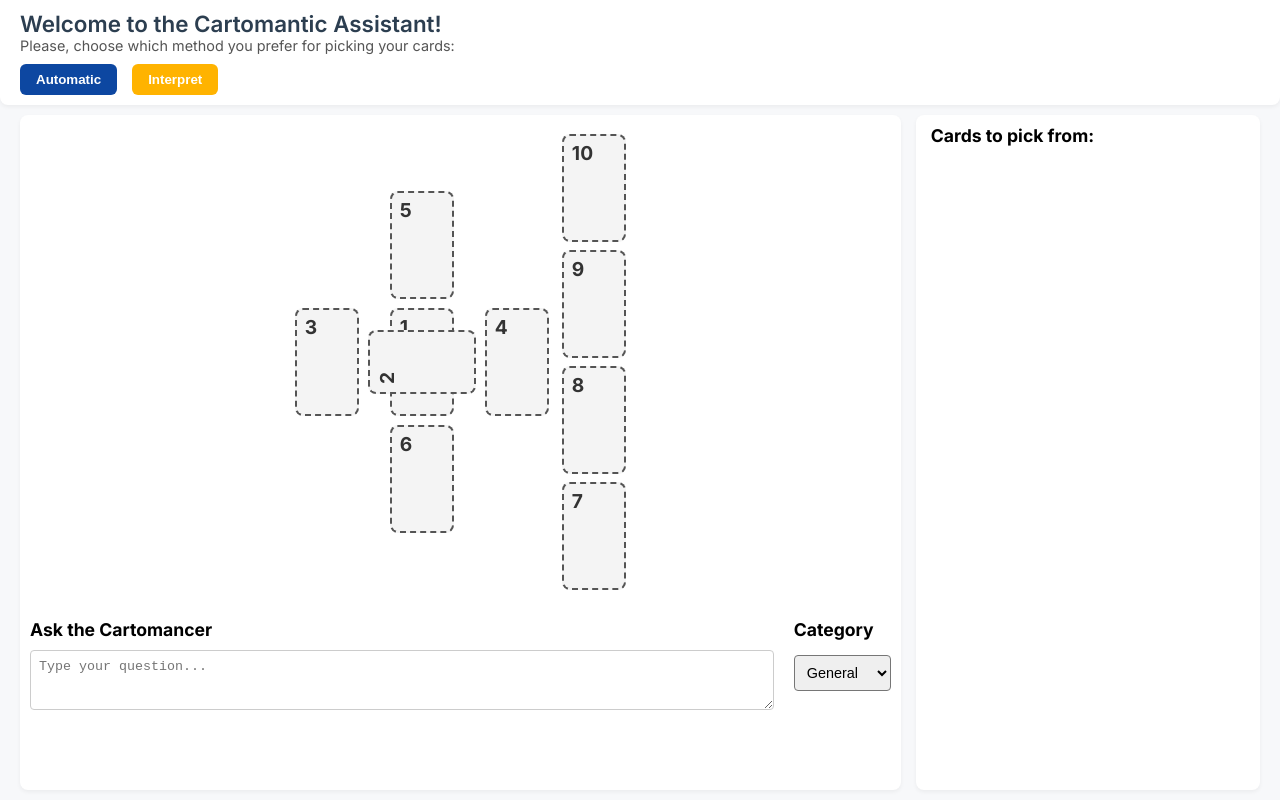
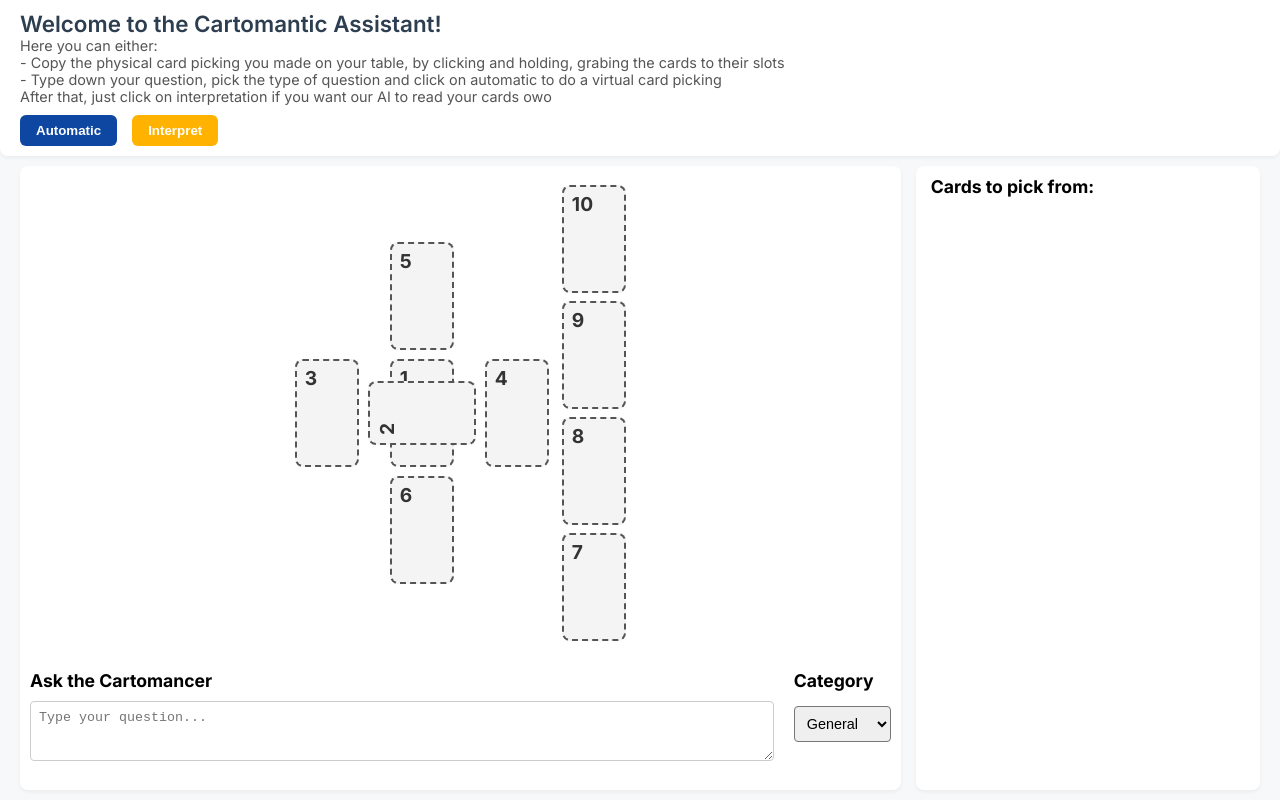
Before and after one commit to Lioneriod/Cartomantic-Assistant, a plain HTML site: page index.html in a window 1280 px wide. Drawn offline with Linux system fonts and the light colour scheme; no server answers.

Commit message:
better instructions for the user
Updated instructions for card picking methods.

```diff
--- a/index.html
+++ b/index.html
@@ -17,7 +17,10 @@
       <div class="header-wrapper">
         <div id="title">Welcome to the Cartomantic Assistant!</div>
         <div id="context">
-          Please, choose which method you prefer for picking your cards:
+          <div>Here you can either: </div>
+          <div>- Copy the physical card picking you made on your table, by clicking and holding, grabing the cards to their slots</div>
+          <div>- Type down your question, pick the type of question and click on automatic to do a virtual card picking</div>
+          <div>After that, just click on interpretation if you want our AI to read your cards owo</div>
         </div>
 
         <div class="control-buttons">
```
